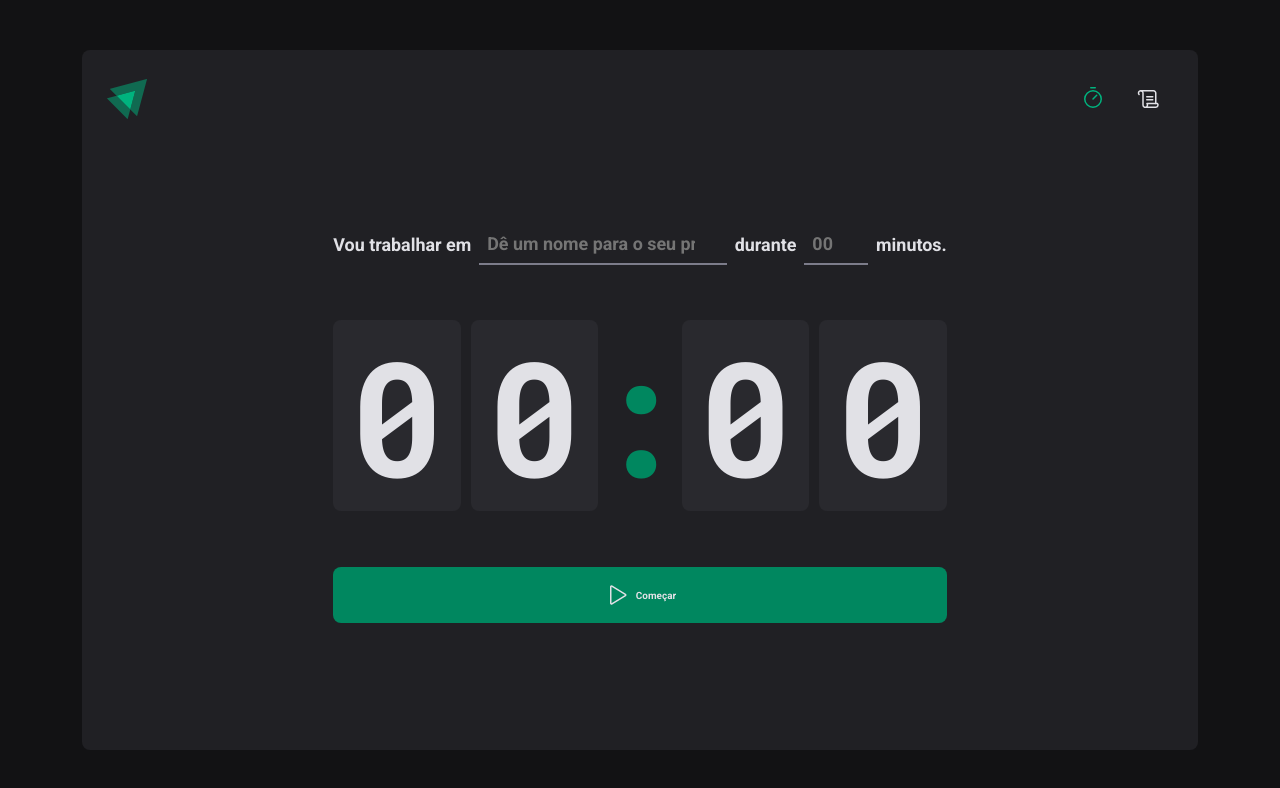
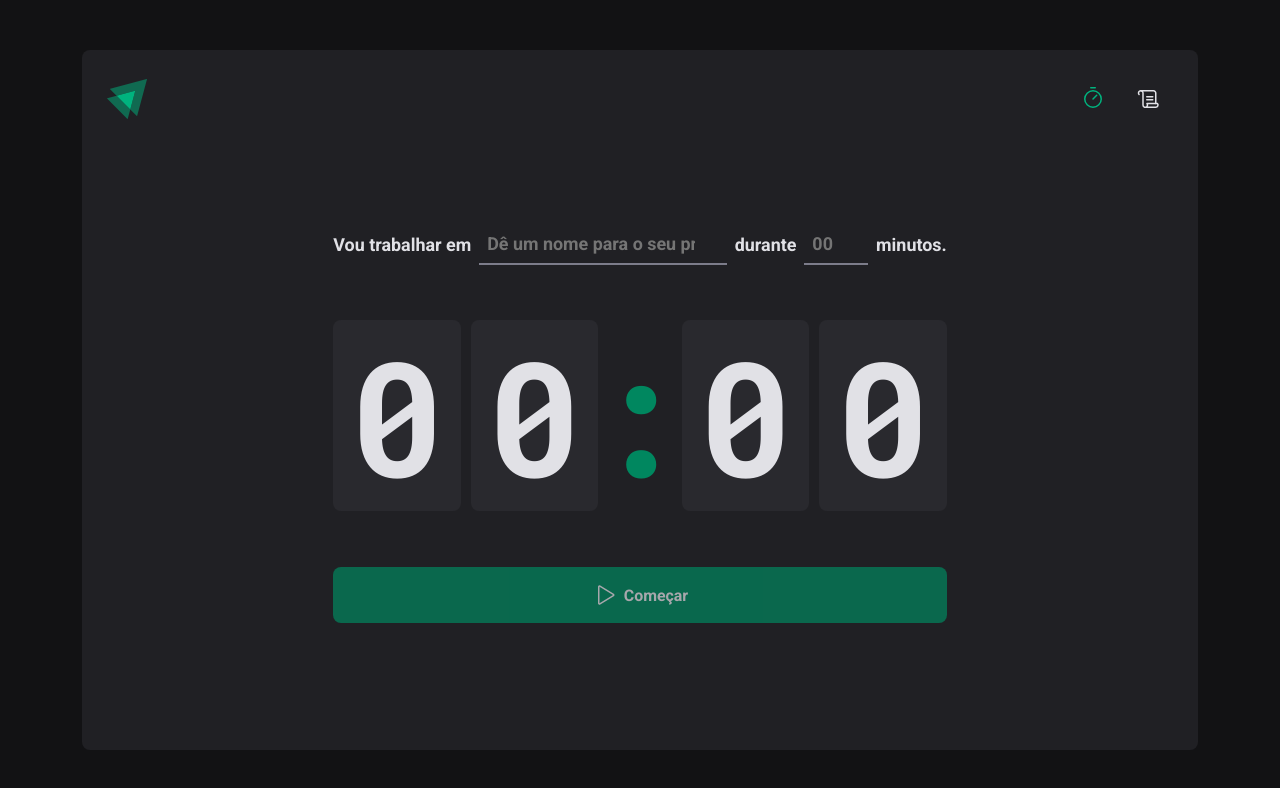
Before and after one commit to ViniciusdePSouza/PmodoroReactTS, a React (Vite) app in the folder PomodoroTSX/: page /home in a window 1280 px wide. Shown: the top 788 px of the page. Built offline with nearby package versions, Linux system fonts and the light colour scheme.

Commit message:
Form validations added

```diff
--- a/PomodoroTSX/src/Pages/Home/index.tsx
+++ b/PomodoroTSX/src/Pages/Home/index.tsx
@@ -1,13 +1,33 @@
 import { Play } from "phosphor-react";
 import { FormContainer, HomeContainer, MinutesInput, Separator, TaskInput, TimerButton, TimerContainer } from "./styles";
 
+import { useForm } from 'react-hook-form'
+import { zodResolver } from '@hookform/resolvers/zod'
+import * as zod from 'zod'
+
 export function Home() {
+    const NewCycleFormValidationSchema = zod.object({
+        task: zod.string().min(1, 'Por favor, informe a tarefa'),
+        howlong: zod.number().min(5).max(60),
+    })
+
+    const { register, handleSubmit, watch } = useForm({
+        resolver: zodResolver(NewCycleFormValidationSchema)
+    })
+
+    function handleCreateNewCycle(data: any) {
+        console.log(data)
+    }
+
+    const task = watch('task')
+    let isSubmitDisabled = !task
+
     return (
         <HomeContainer>
-            <form action="">
+            <form onSubmit={handleSubmit(handleCreateNewCycle)} action="">
                 <FormContainer>
                     <label htmlFor="task">Vou trabalhar em</label>
-                    <TaskInput type="text" id="task" list='task-suggestions' placeholder="Dê um nome para o seu projeto" />
+                    <TaskInput type="text" id="task" list='task-suggestions' placeholder="Dê um nome para o seu projeto" {...register('task')}/>
 
                     <datalist id='task-suggestions'>
                         <option value="Projeto 1"/>
@@ -15,8 +35,8 @@ export function Home() {
                         <option value="Projeto 3"/>
                     </datalist>
 
-                    <label htmlFor="how-long">durante</label>
-                    <MinutesInput type="number" id="how-long" placeholder="00" step={5} min={5} max={60}/>
+                    <label htmlFor="howlong">durante</label>
+                    <MinutesInput type="number" id="howlong" placeholder="00" step={5} min={5} max={60} {...register('minutes', { valueAsNumber: true })}/>
 
                     <span>minutos.</span>
                 </FormContainer>
@@ -28,7 +48,7 @@ export function Home() {
                     <span>0</span>
                 </TimerContainer>
 
-                <TimerButton type="submit">
+                <TimerButton type="submit" disabled={isSubmitDisabled}>
                     <Play size={24}/>
                     Começar
                 </TimerButton>
--- a/PomodoroTSX/src/Pages/Home/styles.ts
+++ b/PomodoroTSX/src/Pages/Home/styles.ts
@@ -69,6 +69,7 @@ export const TimerButton = styled.button`
 
     gap: .8rem;
     font-weight: bold;
+    font-size: 1.6rem;
 
     cursor: pointer;
 
```
Also changed, not shown: PomodoroTSX/package.json (+6 -1 lines), 1 other file (tests, documents, lock files or other folders).
